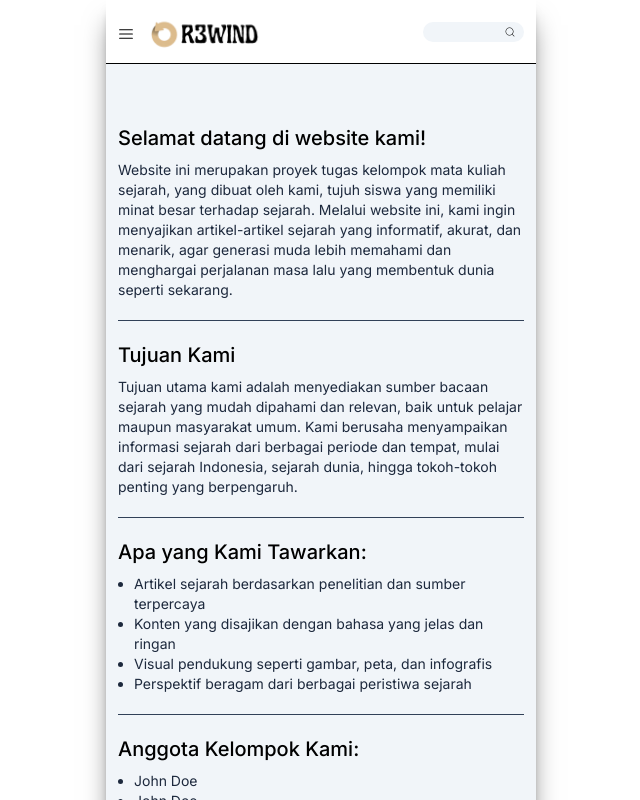
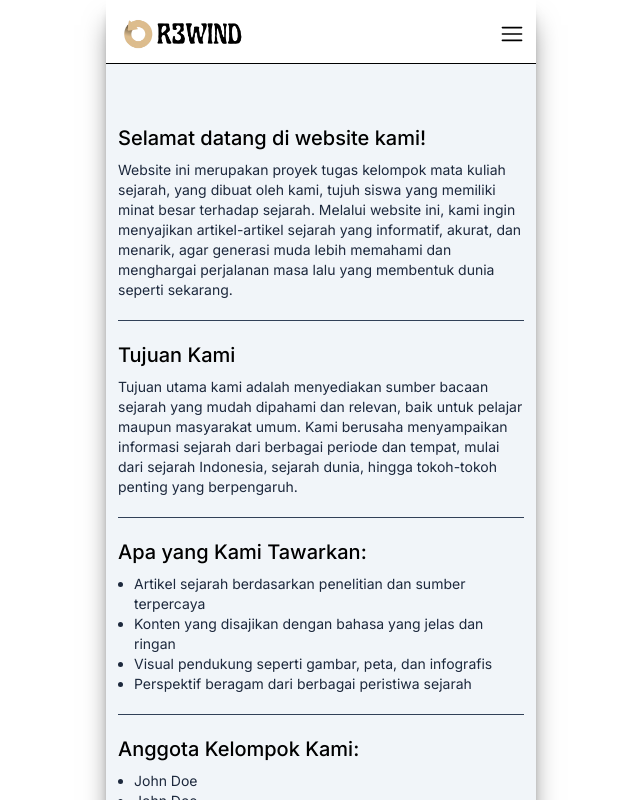
Before and after one commit to rizqyazhar/memoriae-webArticle, a React (Vite) app: page /about in a window 1280 px wide. Shown: the top 800 px of the page, without its empty margins (319-959 px from the left). Built offline with nearby package versions, Linux system fonts and the light colour scheme; a web font is replaced by a local one.

Commit message:
change layout header

```diff
--- a/src/components/Footer.jsx
+++ b/src/components/Footer.jsx
@@ -1,6 +1,6 @@
 const Footer = () => {
   return (
-    <footer className='w-full h-20 flex justify-center items-center border-t border-black bg-slate-100 font-inter'>
+    <footer className='w-full h-20 flex justify-center items-center border-t border-black font-inter'>
       <p>&copy; {new Date().getFullYear()} R3WIND. All rights reserved.</p>
     </footer>
   );
--- a/src/components/Header.jsx
+++ b/src/components/Header.jsx
@@ -1,5 +1,4 @@
 import { useState } from "react";
-import { CiSearch } from "react-icons/ci";
 import { RxHamburgerMenu } from "react-icons/rx";
 import { useNavigate } from "react-router";
 import { RxCross1 } from "react-icons/rx";
@@ -17,7 +16,7 @@ const Header = () => {
   return (
     <header className='sticky top-0 z-50 w-full h-16  border-b border-black bg-white'>
       {openNav && (
-        <nav className='z-50 absolute w-1/2 left-3 -bottom-32 rounded-sm bg-gray-900 overflow-hidden shadow-xl/20'>
+        <nav className='z-50 absolute w-1/2 right-3 -bottom-32 rounded-sm bg-gray-900 overflow-hidden shadow-xl/20'>
           <ul className='w-full h-full flex flex-col text-white'>
             <li
               onClick={() => handleNav("home")}
@@ -37,28 +36,19 @@ const Header = () => {
           </ul>
         </nav>
       )}
-      <div className='w-full h-full px-3 flex items-center justify-between overflow-hidden'>
-        <div className='w-3/4 flex items-center gap-3'>
-          <div onClick={() => setOpenNav(!openNav)}>
-            {openNav ? (
-              <RxCross1 className='translate-y-0.5 cursor-pointer' />
-            ) : (
-              <RxHamburgerMenu className='translate-y-0.5 cursor-pointer' />
-            )}
-          </div>
-          <img
-            src='/logo.png'
-            alt='logo'
-            className='w-2/5 object-cover object-center translate-y-1.5 cursor-pointer'
-            onClick={() => navigate("/home")}
-          />
-        </div>
-        <div className='relative w-1/4 h-fit flex items-center focus-within:outline-2 focus-within:outline-slate-500 rounded-xl'>
-          <input
-            type='text'
-            className='w-full h-5 px-2 py-1 outline-none bg-slate-100 rounded-xl text-xs text-slate-500'
-          />
-          <CiSearch className='absolute right-2 text-xs' />
+      <div className='w-full h-full px-3 flex items-center justify-between gap-3 overflow-hidden'>
+        <img
+          src='/logo.png'
+          alt='logo'
+          className='w-1/3 object-cover object-center translate-y-1.5 cursor-pointer'
+          onClick={() => navigate("/home")}
+        />
+        <div onClick={() => setOpenNav(!openNav)}>
+          {openNav ? (
+            <RxCross1 className='text-2xl translate-y-0.5 cursor-pointer' />
+          ) : (
+            <RxHamburgerMenu className='text-2xl translate-y-0.5 cursor-pointer' />
+          )}
         </div>
       </div>
     </header>
--- a/src/layout/PageLayout.jsx
+++ b/src/layout/PageLayout.jsx
@@ -4,7 +4,7 @@ import Footer from "../components/Footer";
 
 const PageLayout = () => {
   return (
-    <div className='relative m-auto max-w-[430px] shadow-xl/50'>
+    <div className='relative m-auto max-w-[430px] shadow-xl/50 bg-slate-100'>
       <Header />
       <Outlet />
       <Footer />
--- a/src/pages/AboutPage.jsx
+++ b/src/pages/AboutPage.jsx
@@ -1,6 +1,6 @@
 const AboutPage = () => {
   return (
-    <div className='min-h-dvh px-3 pt-10 bg-slate-100 font-inter flex flex-col'>
+    <div className='min-h-dvh px-3 pt-10 font-inter flex flex-col'>
       <div className='flex flex-col gap-2 border-b border-b-slate-700 py-5'>
         <h2 className='text-xl font-medium'>Selamat datang di website kami!</h2>
         <p className='text-sm text-slate-800'>
--- a/src/pages/ContactPage.jsx
+++ b/src/pages/ContactPage.jsx
@@ -1,6 +1,6 @@
 const ContactPage = () => {
   return (
-    <div className='min-h-dvh px-3 pt-10 bg-slate-100 font-inter flex flex-col items-center gap-10'>
+    <div className='min-h-dvh px-3 pt-10 font-inter flex flex-col items-center gap-10'>
       <h1 className='text-2xl font-medium'>Contact Us!</h1>
       <div className='flex justify-center gap-10'>
         <a href='https://www.instagram.com/' target='_blank'>
--- a/src/pages/HomePage.jsx
+++ b/src/pages/HomePage.jsx
@@ -4,7 +4,7 @@ import EbookSection from "../components/EbookSection.jsx";
 
 const HomePage = () => {
   return (
-    <div className='min-h-dvh px-3 pt-10 pb-20 bg-slate-100 font-inter grid gap-10'>
+    <div className='min-h-dvh px-3 pt-10 pb-20 font-inter grid gap-10'>
       <section className=' flex flex-col gap-7'>
         <div className='bg-gray-900 px-2 py-1 rounded-lg w-fit flex items-center gap-2'>
           <h1 className='text-sm text-white select-none'>All Post</h1>
```
Also changed, not shown: public/background.jpeg.
